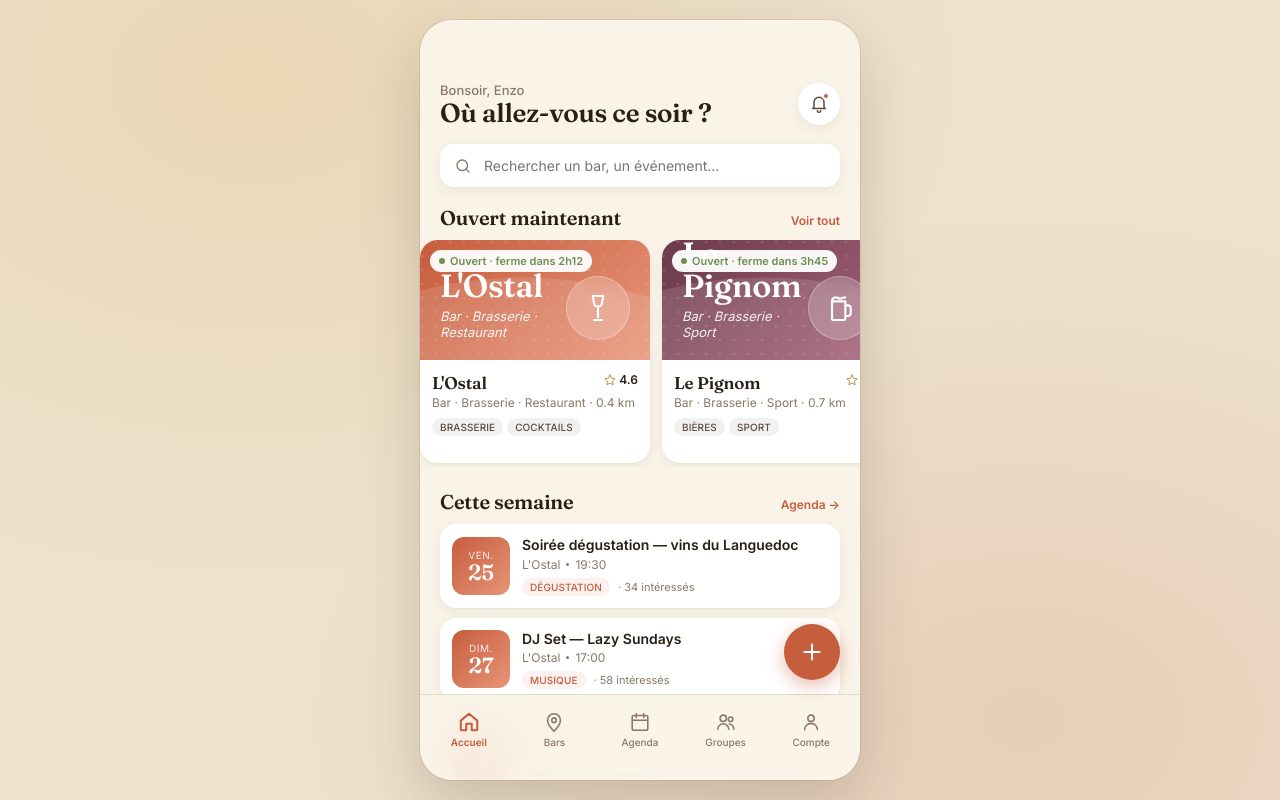
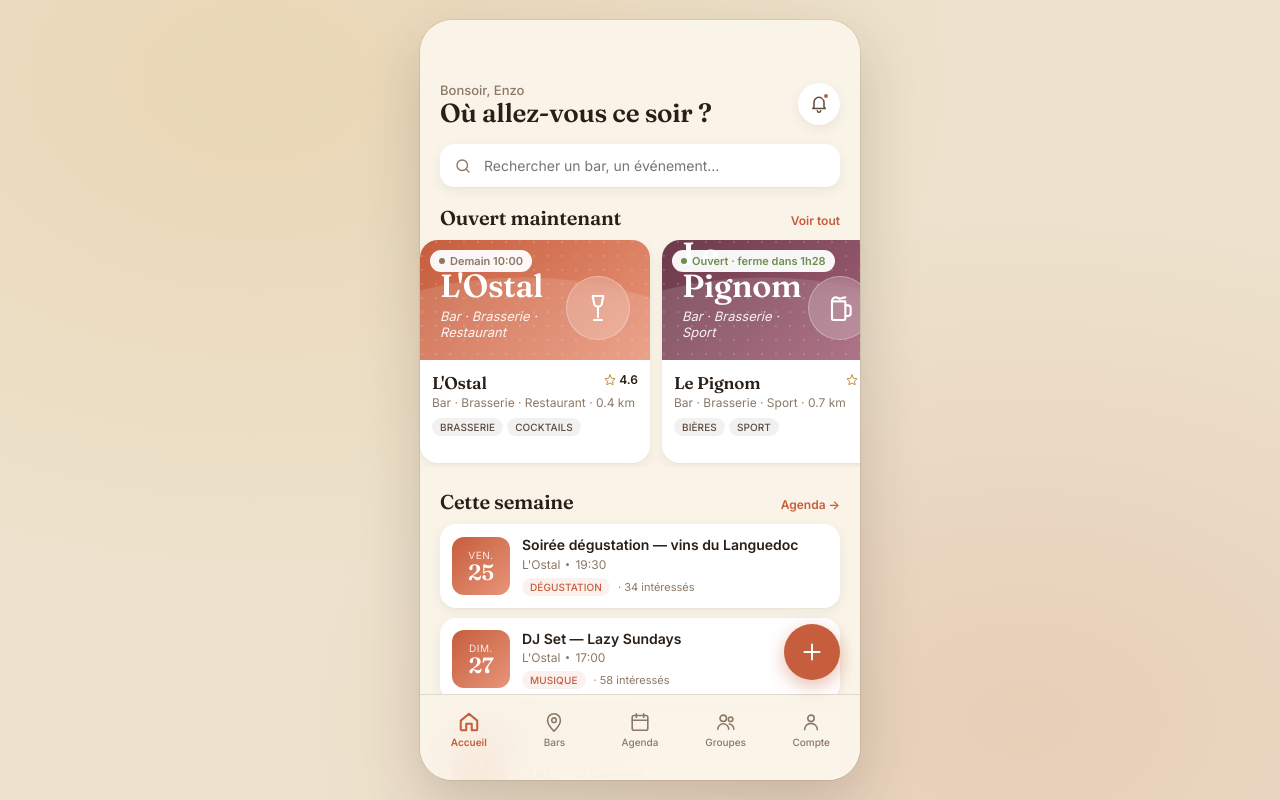
Before and after one commit to Sounne/barsabruz, a React (Vite) app: page / in a window 1280 px wide. Built offline with nearby package versions, Linux system fonts and the light colour scheme.

Commit message:
Fixed time

```diff
--- a/src/data/index.js
+++ b/src/data/index.js
@@ -23,8 +23,6 @@ export const BARS_DATA = [
       Sat: "10:00 – 21:00",
       Sun: "09:00 – 14:00",
     },
-    openNow: true,
-    closesIn: "2h12",
     specialties: ["Cocktails maison", "Bières artisanales", "Cuisine de saison"],
     events: [
       { id: 'e1', title: "Soirée dégustation — vins du Languedoc", date: "Ven. 25 avril", time: "19:30", price: "15€", tag: "Dégustation", attending: 34 },
@@ -56,8 +54,6 @@ export const BARS_DATA = [
       Sat: "10:00 – 14:30  ·  17:00 – 01:00",
       Sun: null,
     },
-    openNow: true,
-    closesIn: "3h45",
     specialties: ["Bières pression", "Entrecôte", "Croque-monsieur"],
     events: [
       { id: 'e4', title: "Quiz du mercredi — spécial 90s", date: "Mer. 23 avril", time: "21:00", price: "Gratuit", tag: "Quiz", attending: 42 },
@@ -89,8 +85,6 @@ export const BARS_DATA = [
       Sat: "17:30 – 01:00",
       Sun: "11:00 – 14:30  ·  17:30 – 23:00",
     },
-    openNow: false,
-    opensIn: "Demain 17:30",
     specialties: ["Cocktails signature", "Tapas", "Brunch dominical"],
     events: [
       { id: 'e7', title: "Jeudi acoustique — Lou & les Garçons", date: "Jeu. 24 avril", time: "20:00", price: "Gratuit", tag: "Live", attending: 47 },
--- a/src/screens/BarDetailScreen.jsx
+++ b/src/screens/BarDetailScreen.jsx
@@ -1,12 +1,15 @@
 import React from 'react'
 import { BARS_DATA } from '../data'
 import { Icon, Avatar, BarHero, Tag, OpenDot, shade } from '../components/ui'
+import { getBarStatus, useCurrentTime } from '../utils/barStatus'
 
 // Bar detail screen
 
 const BarDetailScreen = ({ barId, onBack, onOpenEvent, onNewAnnonce }) => {
   const bar = BARS_DATA.find(b => b.id === barId);
   const [fav, setFav] = React.useState(false);
+  const now = useCurrentTime();
+  const status = getBarStatus(bar, now);
   const days = [
     ['Lundi', 'Mon'], ['Mardi', 'Tue'], ['Mercredi', 'Wed'],
     ['Jeudi', 'Thu'], ['Vendredi', 'Fri'], ['Samedi', 'Sat'], ['Dimanche', 'Sun']
@@ -51,9 +54,9 @@ const BarDetailScreen = ({ barId, onBack, onOpenEvent, onNewAnnonce }) => {
         boxShadow: '0 -4px 20px rgba(42,31,23,0.06)',
       }}>
         <div style={{ display: 'flex', alignItems: 'center', gap: 10, flexWrap: 'wrap' }}>
-          <OpenDot open={bar.openNow}/>
-          <span style={{ fontSize: 12, fontWeight: 600, color: bar.openNow ? 'var(--success)' : 'var(--ink-mute)' }}>
-            {bar.openNow ? `Ouvert · ferme dans ${bar.closesIn}` : bar.opensIn}
+          <OpenDot open={status.openNow}/>
+          <span style={{ fontSize: 12, fontWeight: 600, color: status.openNow ? 'var(--success)' : 'var(--ink-mute)' }}>
+            {status.openNow ? `Ouvert · ferme dans ${status.closesIn}` : status.opensIn}
           </span>
           <span style={{ width: 3, height: 3, borderRadius: '50%', background: 'var(--ink-mute)' }}/>
           <span style={{ fontSize: 12, color: 'var(--ink-soft)' }}>
--- a/src/screens/HomeScreen.jsx
+++ b/src/screens/HomeScreen.jsx
@@ -1,6 +1,7 @@
 import React from 'react'
 import { BARS_DATA, ANNONCES_PUBLIC } from '../data'
 import { Icon, Avatar, BarHero, Tag, OpenDot, shade } from '../components/ui'
+import { getBarStatus, useCurrentTime } from '../utils/barStatus'
 
 // Screens: Home, Discover, Bar Detail
 
@@ -13,8 +14,10 @@ const HomeScreen = ({ onOpenBar, onOpenEvent, onOpenAnnonce, onNavigateTab }) =>
     ? allBars.filter(b => b.name.toLowerCase().includes(search.toLowerCase()) || b.tagline.toLowerCase().includes(search.toLowerCase()) || b.tags.some(t => t.toLowerCase().includes(search.toLowerCase())))
     : allBars;
   const publics = ANNONCES_PUBLIC;
-  const now = new Date();
-  const greeting = now.getHours() < 18 ? "Bon après-midi" : "Bonsoir";
+  const now = useCurrentTime();
+  const barStatus = bar => getBarStatus(bar, now);
+  const h = now.getHours();
+  const greeting = h < 6 ? "Bonne nuit" : h < 12 ? "Bonjour" : h < 18 ? "Bon après-midi" : "Bonsoir";
 
   // Aggregate upcoming events
   const upcoming = bars.flatMap(b => b.events.map(e => ({...e, bar: b}))).slice(0, 5);
@@ -76,13 +79,13 @@ const HomeScreen = ({ onOpenBar, onOpenEvent, onOpenAnnonce, onNavigateTab }) =>
                 background: 'rgba(255,255,255,0.95)', borderRadius: 999,
                 padding: '4px 9px', fontSize: 11, fontWeight: 600,
                 display: 'flex', alignItems: 'center', gap: 5,
-                color: bar.openNow ? 'var(--success)' : 'var(--ink-mute)',
+                color: barStatus(bar).openNow ? 'var(--success)' : 'var(--ink-mute)',
               }}>
                 <span style={{
                   width: 6, height: 6, borderRadius: '50%',
-                  background: bar.openNow ? 'var(--success)' : 'var(--ink-mute)',
+                  background: barStatus(bar).openNow ? 'var(--success)' : 'var(--ink-mute)',
                 }}/>
-                {bar.openNow ? `Ouvert · ferme dans ${bar.closesIn}` : bar.opensIn}
+                {barStatus(bar).openNow ? `Ouvert · ferme dans ${barStatus(bar).closesIn}` : barStatus(bar).opensIn}
               </div>
             </div>
             <div style={{ padding: 12 }}>
@@ -205,6 +208,8 @@ const HomeScreen = ({ onOpenBar, onOpenEvent, onOpenAnnonce, onNavigateTab }) =>
 // ═══════════════ DISCOVER (LIST + MAP TOGGLE) ═══════════════
 const DiscoverScreen = ({ onOpenBar }) => {
   const [view, setView] = React.useState('list');
+  const now = useCurrentTime();
+  const barStatus = bar => getBarStatus(bar, now);
   const bars = BARS_DATA;
   return (
     <div style={{ paddingBottom: 100 }}>
@@ -252,12 +257,12 @@ const DiscoverScreen = ({ onOpenBar }) => {
                 <div style={{ display: 'flex', justifyContent: 'space-between', alignItems: 'flex-start' }}>
                   <div>
                     <div style={{ display: 'flex', alignItems: 'center', gap: 8 }}>
-                      <OpenDot open={bar.openNow}/>
-                      <span style={{ fontSize: 11, fontWeight: 600, color: bar.openNow ? 'var(--success)' : 'var(--ink-mute)', textTransform: 'uppercase', letterSpacing: '0.05em' }}>
-                        {bar.openNow ? 'Ouvert' : 'Fermé'}
+                      <OpenDot open={barStatus(bar).openNow}/>
+                      <span style={{ fontSize: 11, fontWeight: 600, color: barStatus(bar).openNow ? 'var(--success)' : 'var(--ink-mute)', textTransform: 'uppercase', letterSpacing: '0.05em' }}>
+                        {barStatus(bar).openNow ? 'Ouvert' : 'Fermé'}
                       </span>
                       <span style={{ fontSize: 11, color: 'var(--ink-mute)' }}>
-                        {bar.openNow ? `· ferme à ${bar.hours[Object.keys(bar.hours)[3]]?.split('–')[1]?.trim()}` : `· ${bar.opensIn}`}
+                        {barStatus(bar).openNow ? `· ferme à ${barStatus(bar).closesAt}` : `· ${barStatus(bar).opensIn}`}
                       </span>
                     </div>
                     <div className="serif" style={{ fontSize: 22, fontWeight: 600, marginTop: 6 }}>{bar.name}</div>
@@ -295,6 +300,8 @@ const DiscoverScreen = ({ onOpenBar }) => {
 const MapView = ({ bars, onOpenBar }) => {
   const [selected, setSelected] = React.useState(bars[0].id);
   const sel = bars.find(b => b.id === selected);
+  const now = useCurrentTime();
+  const barStatus = bar => getBarStatus(bar, now);
   // Fake map with a stylized grid
   return (
     <div style={{ padding: '0 20px' }}>
@@ -379,8 +386,8 @@ const MapView = ({ bars, onOpenBar }) => {
           <div style={{ flex: 1, minWidth: 0 }}>
             <div className="serif" style={{ fontSize: 16, fontWeight: 600 }}>{sel.name}</div>
             <div style={{ fontSize: 11, color: 'var(--ink-mute)', display: 'flex', alignItems: 'center', gap: 6 }}>
-              <OpenDot open={sel.openNow}/>
-              {sel.openNow ? 'Ouvert' : 'Fermé'} · {sel.distance}
+              <OpenDot open={barStatus(sel).openNow}/>
+              {barStatus(sel).openNow ? 'Ouvert' : 'Fermé'} · {sel.distance}
             </div>
           </div>
           <Icon name="chevron" size={16} color="var(--ink-mute)"/>
--- /dev/null
+++ b/src/utils/barStatus.js
@@ -0,0 +1,75 @@
+import React from 'react'
+
+const DAYS_KEY = ['Sun', 'Mon', 'Tue', 'Wed', 'Thu', 'Fri', 'Sat']
+const DAYS_FR  = ['Dimanche', 'Lundi', 'Mardi', 'Mercredi', 'Jeudi', 'Vendredi', 'Samedi']
+
+function parseTime(str) {
+  const [h, m] = str.trim().split(':').map(Number)
+  return h * 60 + m
+}
+
+function parseSlots(hoursStr) {
+  if (!hoursStr) return []
+  return hoursStr.split('·').map(s => {
+    const [openStr, closeStr] = s.split('–').map(t => t.trim())
+    const open = parseTime(openStr)
+    let close = parseTime(closeStr)
+    if (close <= open) close += 1440
+    return { open, close }
+  })
+}
+
+function fmtDuration(min) {
+  const h = Math.floor(min / 60)
+  const m = min % 60
+  if (h === 0) return `${m} min`
+  if (m === 0) return `${h}h`
+  return `${h}h${String(m).padStart(2, '0')}`
+}
+
+function fmtTime(min) {
+  const h = Math.floor((min % 1440) / 60)
+  const m = min % 60
+  return `${String(h).padStart(2, '0')}:${String(m).padStart(2, '0')}`
+}
+
+export function getBarStatus(bar, now = new Date()) {
+  const todayIdx = now.getDay()
+  const nowMin = now.getHours() * 60 + now.getMinutes()
+
+  // Check yesterday's slots that cross midnight
+  const yestIdx = (todayIdx - 1 + 7) % 7
+  for (const slot of parseSlots(bar.hours[DAYS_KEY[yestIdx]])) {
+    if (slot.close > 1440 && nowMin < slot.close - 1440) {
+      const closesMin = slot.close - 1440
+      return { openNow: true, closesIn: fmtDuration(closesMin - nowMin), closesAt: fmtTime(closesMin) }
+    }
+  }
+
+  // Check today's slots
+  for (const slot of parseSlots(bar.hours[DAYS_KEY[todayIdx]])) {
+    if (nowMin >= slot.open && nowMin < slot.close)
+      return { openNow: true, closesIn: fmtDuration(slot.close - nowMin), closesAt: fmtTime(slot.close) }
+    if (nowMin < slot.open)
+      return { openNow: false, opensIn: `Aujourd'hui ${fmtTime(slot.open)}` }
+  }
+
+  // Find next opening in the coming days
+  for (let i = 1; i <= 6; i++) {
+    const nextIdx = (todayIdx + i) % 7
+    const slots = parseSlots(bar.hours[DAYS_KEY[nextIdx]])
+    if (slots.length > 0)
+      return { openNow: false, opensIn: `${i === 1 ? 'Demain' : DAYS_FR[nextIdx]} ${fmtTime(slots[0].open)}` }
+  }
+
+  return { openNow: false, opensIn: 'Fermé' }
+}
+
+export function useCurrentTime() {
+  const [now, setNow] = React.useState(() => new Date())
+  React.useEffect(() => {
+    const id = setInterval(() => setNow(new Date()), 60_000)
+    return () => clearInterval(id)
+  }, [])
+  return now
+}
```
